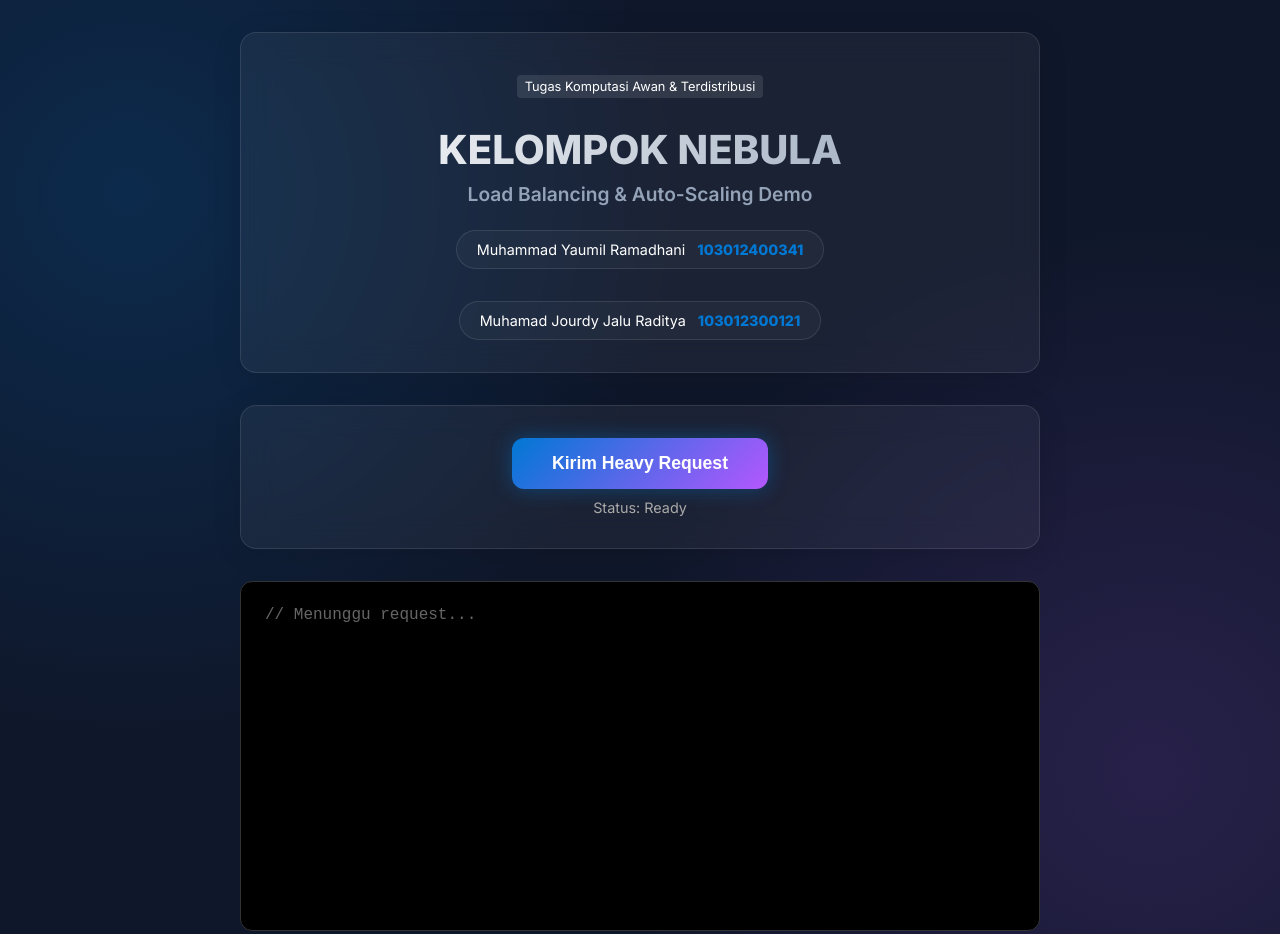
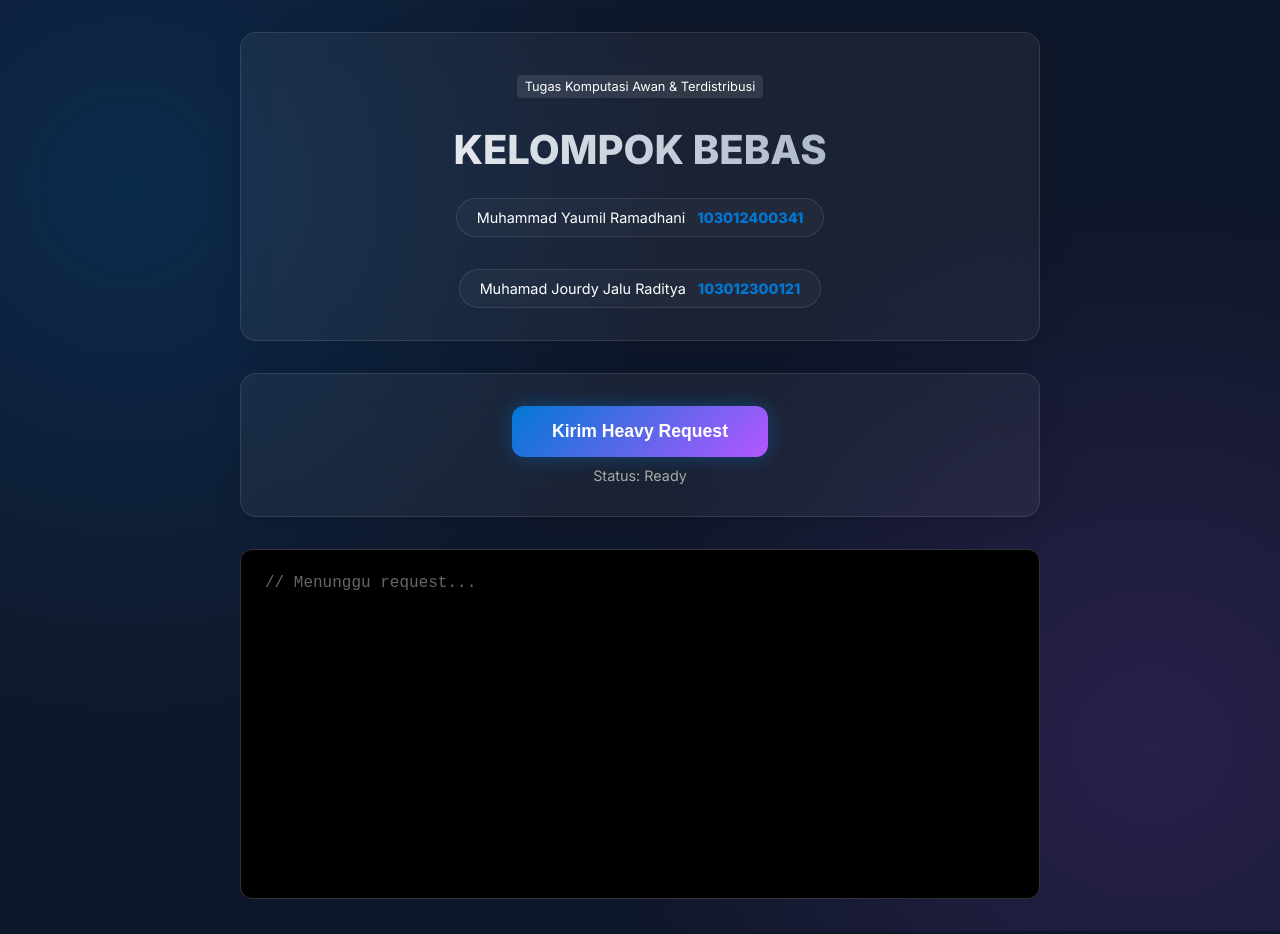
Before and after one commit to MuhammadYaumil1212/Tugas-15-Awan, a website: page public/index.html in a window 1280 px wide. Shown: the top 934 px of the page. Drawn offline with Linux system fonts and the light colour scheme.

Commit message:
change name kelompok

```diff
--- a/public/index.html
+++ b/public/index.html
@@ -98,8 +98,7 @@
     <div class="container">
         <div class="card">
             <div class="badge">Tugas Komputasi Awan & Terdistribusi</div>
-            <h1>KELOMPOK NEBULA</h1>
-            <h2>Load Balancing & Auto-Scaling Demo</h2>
+            <h1>KELOMPOK BEBAS</h1>
 
             <div class="members">
                 <div class="member-item">
```
